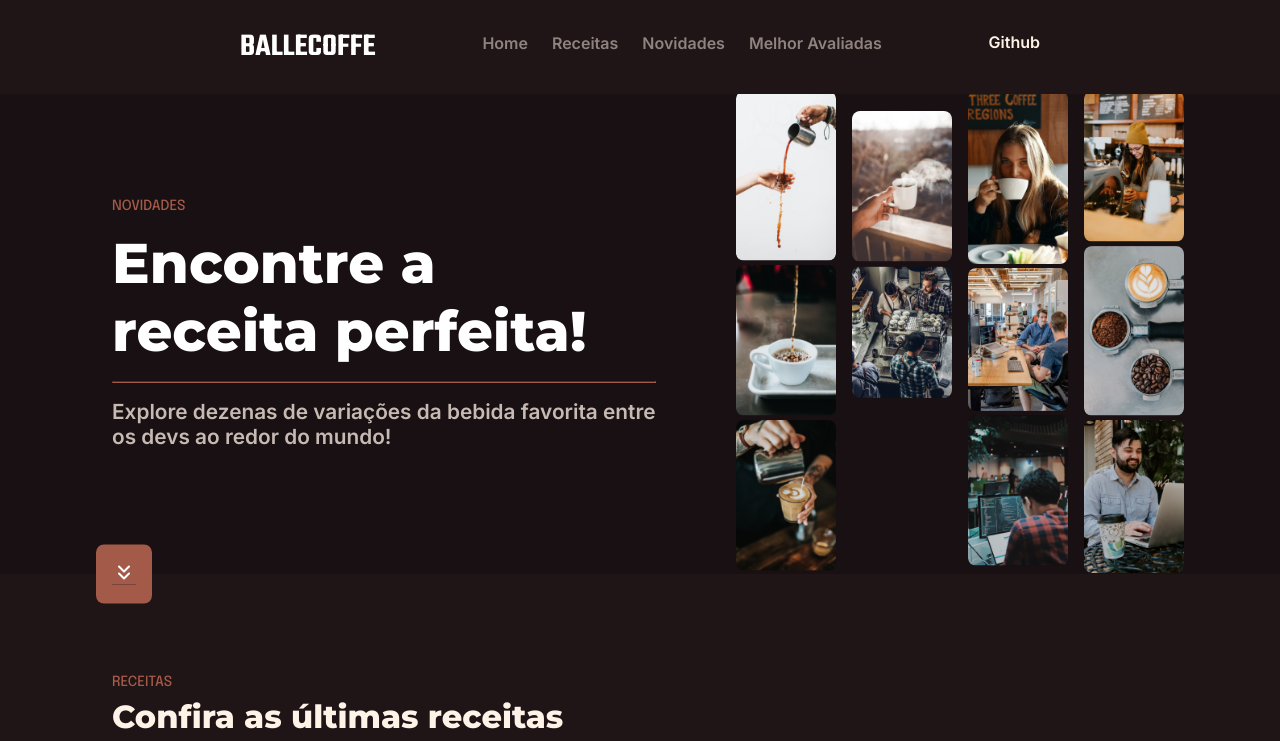
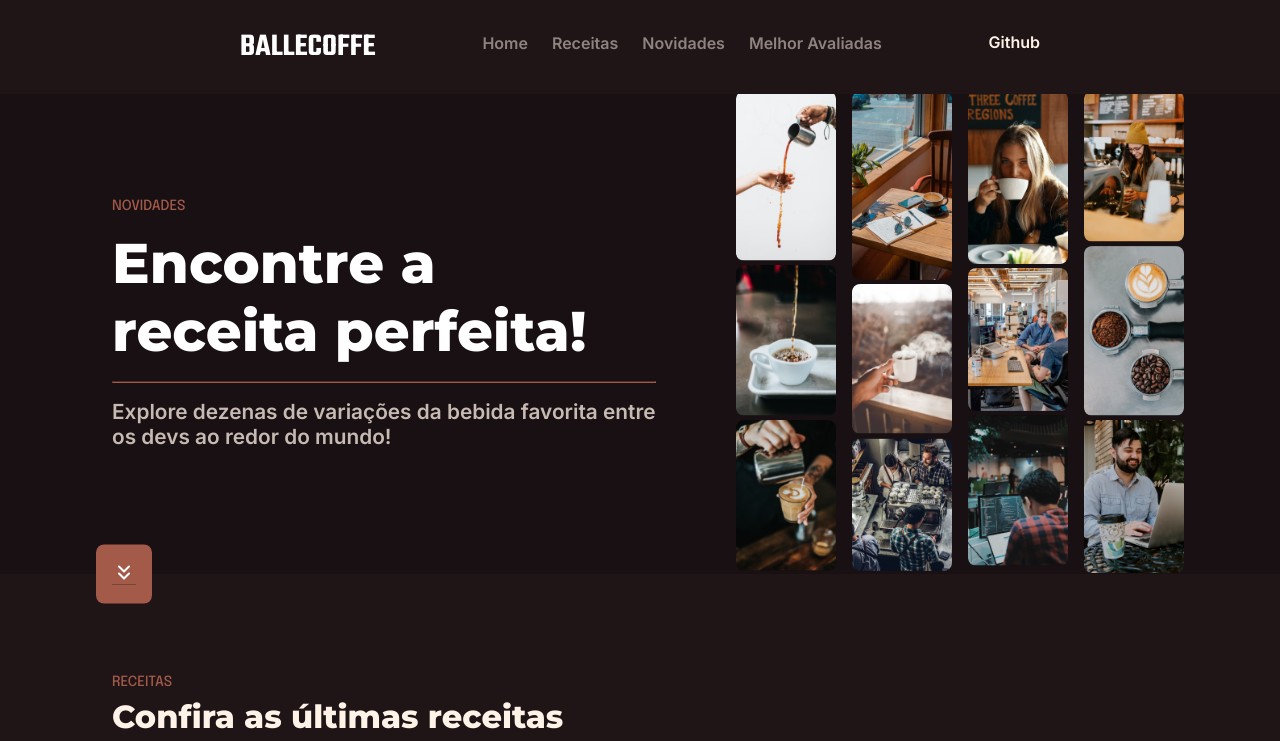
Before and after one commit to LeandroFernandes12/ballecoffe_revisao, a plain HTML site: page BalleCoffe (Alunos)/index.html in a window 1280 px wide. Shown: the top 741 px of the page. Drawn offline with Linux system fonts and the light colour scheme.

Commit message:
Atualizações
Atualização de erros

```diff
--- a/BalleCoffe (Alunos)/index.html
+++ b/BalleCoffe (Alunos)/index.html
@@ -70,7 +70,7 @@
                     <img src="./assets/imagem-3.png" alt="">
                 </figure>
                 <figure>
-                    <img src="./assets/imagem-4.png" alt="">
+                    <img src="./assets/imagem-04.png" alt="">
                 </figure>
                 <figure>
                     <img src="./assets/imagem-5.png" alt="">
```
Also changed, not shown: BalleCoffe (Alunos)/style.css (line endings or trailing spaces).
